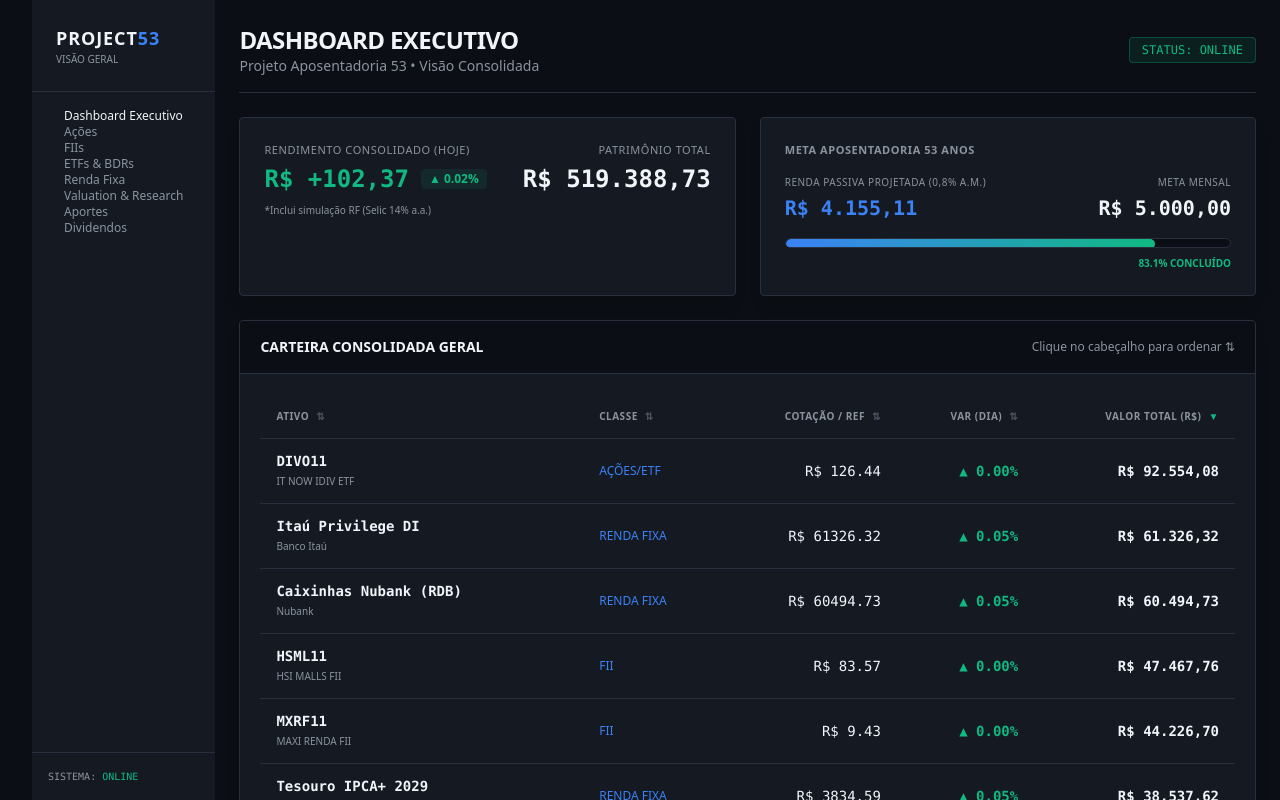
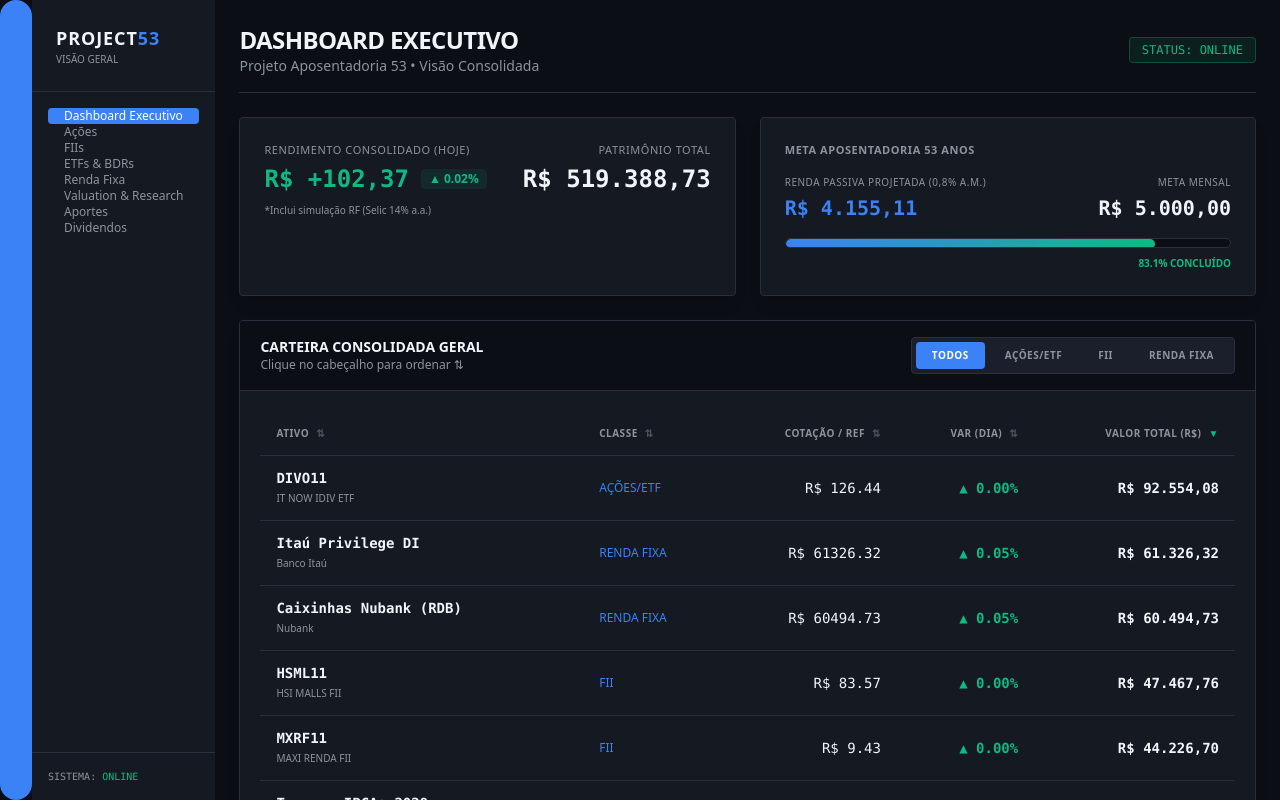
Before and after one commit to Andre-Marcelino-2026/aposentadoria53, a Next.js app: page / in a window 1280 px wide. Built offline with nearby package versions, Linux system fonts and the light colour scheme; no server answers.

Commit message:
Update page.tsx

```diff
--- a/app/page.tsx
+++ b/app/page.tsx
@@ -8,13 +8,18 @@
 
 type SortField = 'ticker' | 'classe' | 'cotacao' | 'varPct' | 'total';
 type SortOrder = 'asc' | 'desc';
+type FilterClass = 'TODOS' | 'AÇÕES/ETF' | 'FII' | 'RENDA FIXA';
 
 export default function DashboardPage() {
   const [realTimeData, setRealTimeData] = useState<Record<string, { price: number; changeAbs: number; changePct: number }>>({});
   const [loading, setLoading] = useState(true);
 
+  // Estados de Ordenação
   const [sortField, setSortField] = useState<SortField>('total');
   const [sortOrder, setSortOrder] = useState<SortOrder>('desc');
+
+  // Estado do Filtro
+  const [filterClass, setFilterClass] = useState<FilterClass>('TODOS');
 
   useEffect(() => {
     const fetchBrapi = async () => {
@@ -30,7 +35,7 @@
 
         const newData: Record<string, { price: number; changeAbs: number; changePct: number }> = {};
 
-        // Chamadas simultâneas para driblar o limite da API gratuita
+        // Chamadas simultâneas
         await Promise.all(
           tickersRV.map(async (ticker) => {
             try {
@@ -45,7 +50,7 @@
                 };
               }
             } catch (err) {
-              // Falha em silêncio por ticker
+              // Falha silenciosa
             }
           })
         );
@@ -61,7 +66,7 @@
     fetchBrapi();
   }, []);
 
-  // Processamento Matemático
+  // Totais Globais (Não são afetados pelo filtro da tabela)
   const totalAcoes = portfolioAcoes.reduce((acc, item) => acc + (item.quantidade * (realTimeData[item.ticker]?.price || item.precoAtual)), 0);
   const totalFIIs = portfolioFIIs.reduce((acc, item) => acc + (item.quantidade * (realTimeData[item.ticker]?.price || item.precoAtual)), 0);
   const varAcoesAbs = portfolioAcoes.reduce((acc, item) => acc + (item.quantidade * (realTimeData[item.ticker]?.changeAbs || 0)), 0);
@@ -78,7 +83,7 @@
   const rendaPassivaProjetada = patrimonioTotal * 0.008;
   const progressoMeta = Math.min((rendaPassivaProjetada / userProfile.targetMonthlyPassiveIncome) * 100, 100);
 
-  // Tabela Consolidada com Filtros e Ordenação (Sem limite de 10)
+  // Tabela Consolidada com Filtros de Classe e Ordenação
   const listaConsolidada = useMemo(() => {
     const rv = [...portfolioAcoes, ...portfolioFIIs].map(item => ({
       ticker: item.ticker,
@@ -102,8 +107,14 @@
       total: item.valorAtual
     }));
 
-    const lista = [...rv, ...rf];
+    let lista = [...rv, ...rf];
 
+    // Aplicação do Filtro clicado pelo utilizador
+    if (filterClass !== 'TODOS') {
+      lista = lista.filter(item => item.classe === filterClass);
+    }
+
+    // Ordenação
     return lista.sort((a, b) => {
       let aVal = a[sortField];
       let bVal = b[sortField];
@@ -118,7 +129,7 @@
         ? (aVal as number) - (bVal as number)
         : (bVal as number) - (aVal as number);
     });
-  }, [realTimeData, taxaDiariaSelic, sortField, sortOrder]);
+  }, [realTimeData, taxaDiariaSelic, sortField, sortOrder, filterClass]);
 
   const handleSort = (field: SortField) => {
     if (sortField === field) {
@@ -151,6 +162,7 @@
           </div>
         </div>
 
+        {/* Top Cards (Mantidos intactos) */}
         <div className="grid grid-cols-1 lg:grid-cols-2 gap-6">
           <div className="bg-[#151922] border border-[#2A2F3D] rounded p-6 shadow-lg flex flex-col justify-between">
             <div className="flex justify-between items-start">
@@ -200,11 +212,32 @@
           </div>
         </div>
 
+        {/* Tabela Consolidada com Menu de Filtros */}
         <div className="bg-[#151922] border border-[#2A2F3D] rounded shadow-lg overflow-hidden">
-          <div className="px-5 py-4 border-b border-[#2A2F3D] bg-[#0B0E14] flex justify-between items-center">
+          <div className="px-5 py-4 border-b border-[#2A2F3D] bg-[#0B0E14] flex flex-col md:flex-row justify-between items-start md:items-center gap-4">
+            <div>
               <h2 className="text-sm font-bold text-[#F1F5F9]">CARTEIRA CONSOLIDADA GERAL</h2>
               <p className="text-xs text-[#8B949E]">Clique no cabeçalho para ordenar ⇅</p>
             </div>
+
+            {/* Sistema de Abas/Filtros */}
+            <div className="flex space-x-1 bg-[#1A1F2B] p-1 rounded border border-[#2A2F3D] overflow-x-auto max-w-full">
+              {(['TODOS', 'AÇÕES/ETF', 'FII', 'RENDA FIXA'] as FilterClass[]).map((filtro) => (
+                <button
+                  key={filtro}
+                  onClick={() => setFilterClass(filtro)}
+                  className={`px-4 py-1.5 text-[10px] font-bold uppercase tracking-wider rounded transition-colors whitespace-nowrap ${
+                    filterClass === filtro
+                      ? 'bg-[#3B82F6] text-[#FFFFFF]'
+                      : 'text-[#8B949E] hover:text-[#F1F5F9] hover:bg-[#2A2F3D]'
+                  }`}
+                >
+                  {filtro}
+                </button>
+              ))}
+            </div>
+          </div>
+
           <div className="overflow-x-auto p-5">
             <table className="w-full text-left text-sm whitespace-nowrap">
               <thead className="text-[10px] text-[#8B949E] uppercase tracking-wider border-b border-[#2A2F3D]">
@@ -227,7 +260,8 @@
                 </tr>
               </thead>
               <tbody className="divide-y divide-[#2A2F3D] font-mono">
-                {listaConsolidada.map((item, idx) => {
+                {listaConsolidada.length > 0 ? (
+                  listaConsolidada.map((item, idx) => {
                     const alta = item.varPct >= 0;
                     return (
                       <tr key={idx} className="hover:bg-[#1A1F2B] transition-colors">
@@ -245,7 +279,14 @@
                         </td>
                       </tr>
                     );
-                })}
+                  })
+                ) : (
+                  <tr>
+                    <td colSpan={5} className="px-4 py-8 text-center text-[#8B949E] font-sans text-xs">
+                      Nenhum ativo encontrado nesta classe.
+                    </td>
+                  </tr>
+                )}
               </tbody>
             </table>
           </div>
```
Lines whose indentation alone changed are shown as unchanged.
